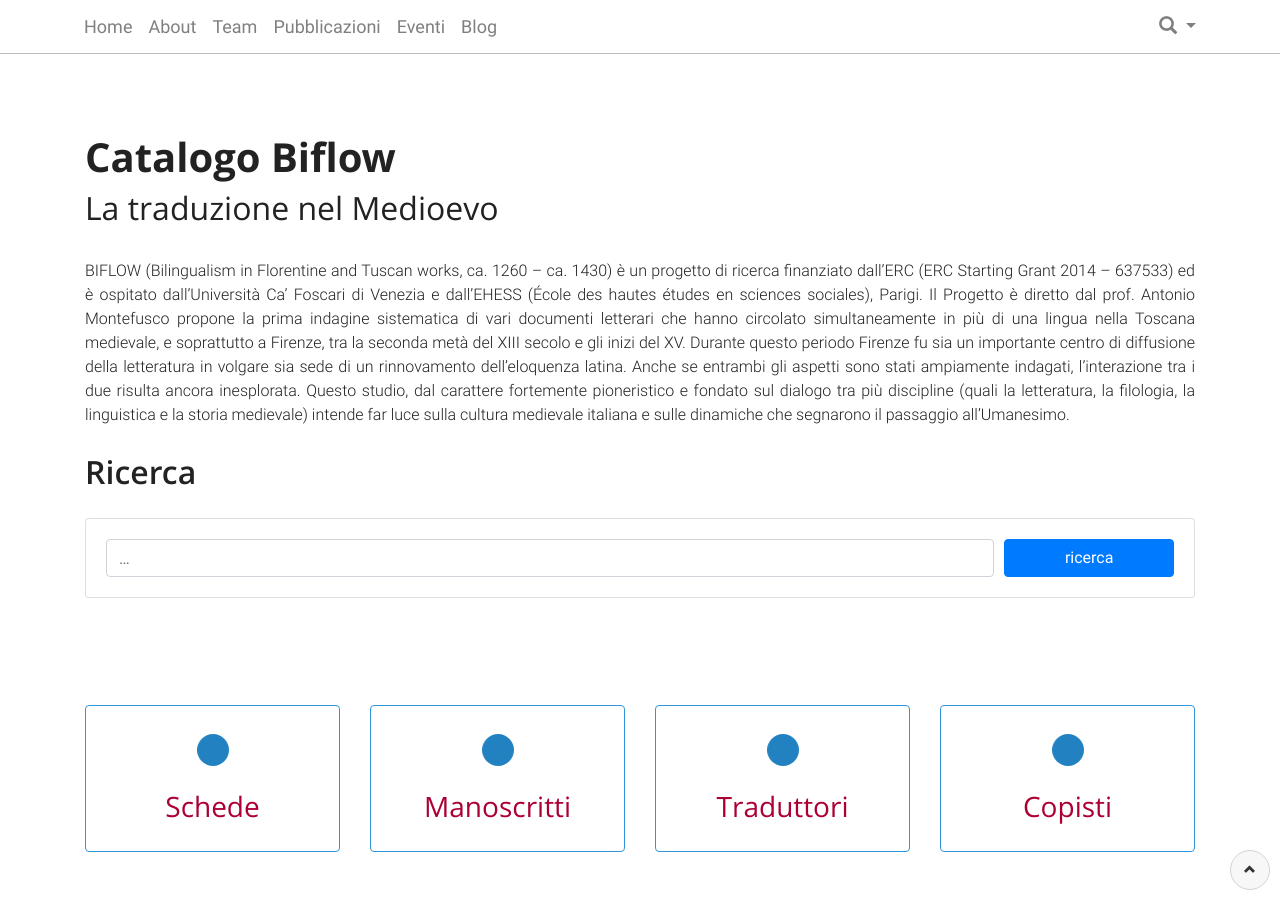
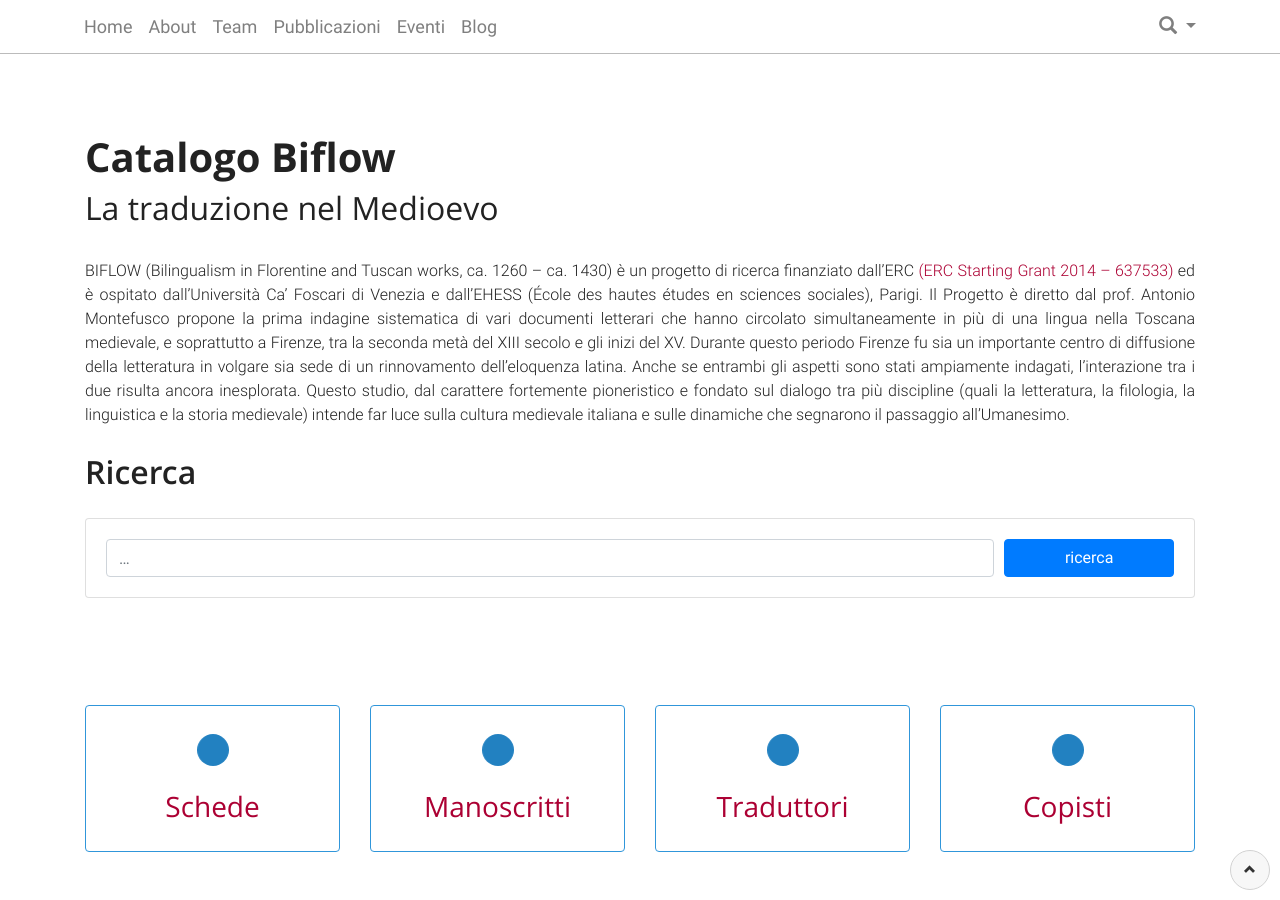
Before and after one commit to vedph/biflow_website, a Jekyll site: the page built from index.html, in a window 1280 px wide and 900 px high, scrolled down 431 px. Built offline with Jekyll 4.4.1, drawn with Linux system fonts in a browser that asks for light colours; part of the change alters nothing that is shown.

```diff
--- a/index.html
+++ b/index.html
@@ -1,6 +1,6 @@
 ---
 layout: page
-description: BIFLOW (Bilingualism in Florentine and Tuscan works, ca. 1260 – ca. 1430) è un progetto di ricerca finanziato dall’ERC (ERC Starting Grant 2014 – 637533) ed è ospitato dall’Università Ca’ Foscari di Venezia e dall’EHESS (École des hautes études en sciences sociales), Parigi. Il Progetto è diretto dal prof. Antonio Montefusco propone la prima indagine sistematica di vari documenti letterari che hanno circolato simultaneamente in più di una lingua nella Toscana medievale, e soprattutto a Firenze, tra la seconda metà del XIII secolo e gli inizi del XV. Durante questo periodo Firenze fu sia un importante centro di diffusione della letteratura in volgare sia sede di un rinnovamento dell’eloquenza latina. Anche se entrambi gli aspetti sono stati ampiamente indagati, l’interazione tra i due risulta ancora inesplorata. Questo studio, dal carattere fortemente pioneristico e fondato sul dialogo tra più discipline (quali la letteratura, la filologia, la linguistica e la storia medievale) intende far luce sulla cultura medievale italiana e sulle dinamiche che segnarono il passaggio all’Umanesimo.
+description: BIFLOW (Bilingualism in Florentine and Tuscan works, ca. 1260 – ca. 1430) è un progetto di ricerca finanziato dall’ERC <a href="https://cordis.europa.eu/project/id/637533" target="_blank">(ERC Starting Grant 2014 – 637533)</a> ed è ospitato dall’Università Ca’ Foscari di Venezia e dall’EHESS (École des hautes études en sciences sociales), Parigi. Il Progetto è diretto dal prof. Antonio Montefusco propone la prima indagine sistematica di vari documenti letterari che hanno circolato simultaneamente in più di una lingua nella Toscana medievale, e soprattutto a Firenze, tra la seconda metà del XIII secolo e gli inizi del XV. Durante questo periodo Firenze fu sia un importante centro di diffusione della letteratura in volgare sia sede di un rinnovamento dell’eloquenza latina. Anche se entrambi gli aspetti sono stati ampiamente indagati, l’interazione tra i due risulta ancora inesplorata. Questo studio, dal carattere fortemente pioneristico e fondato sul dialogo tra più discipline (quali la letteratura, la filologia, la linguistica e la storia medievale) intende far luce sulla cultura medievale italiana e sulle dinamiche che segnarono il passaggio all’Umanesimo.
 
 ---
 
```
